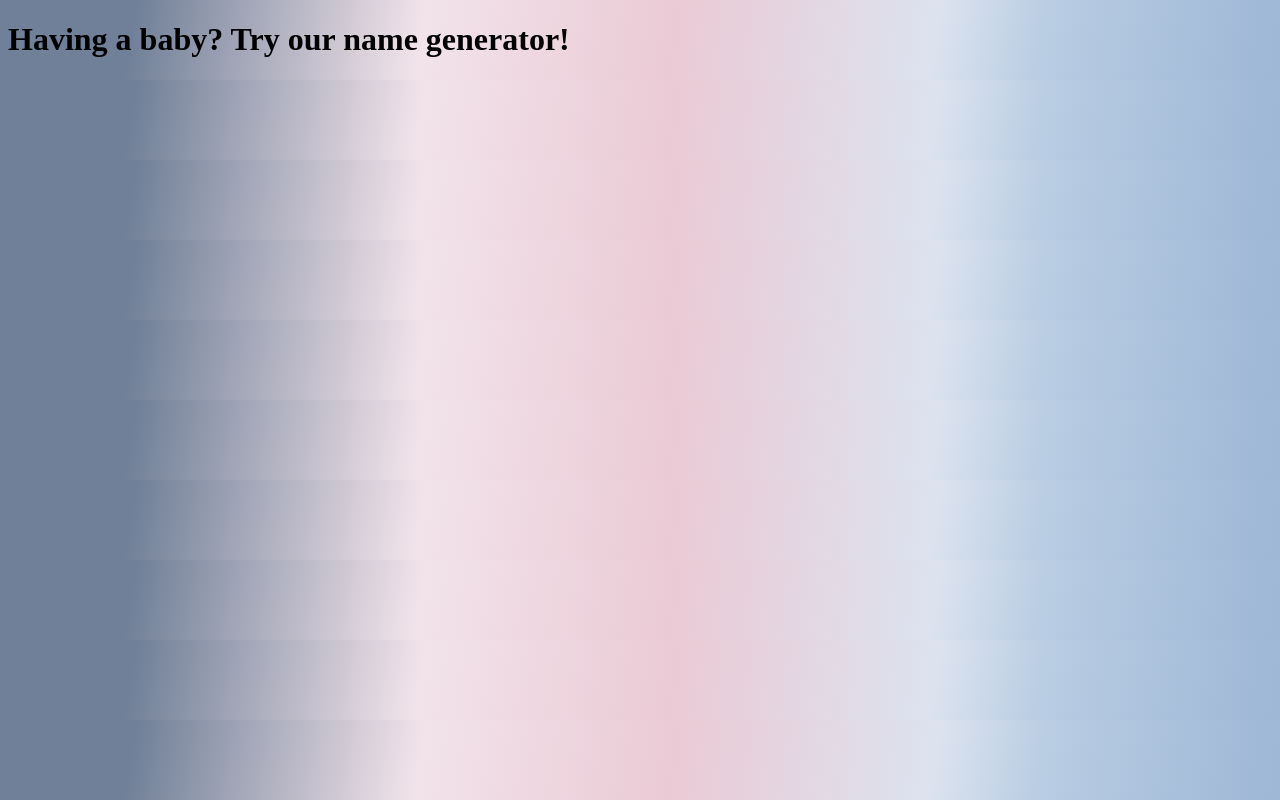
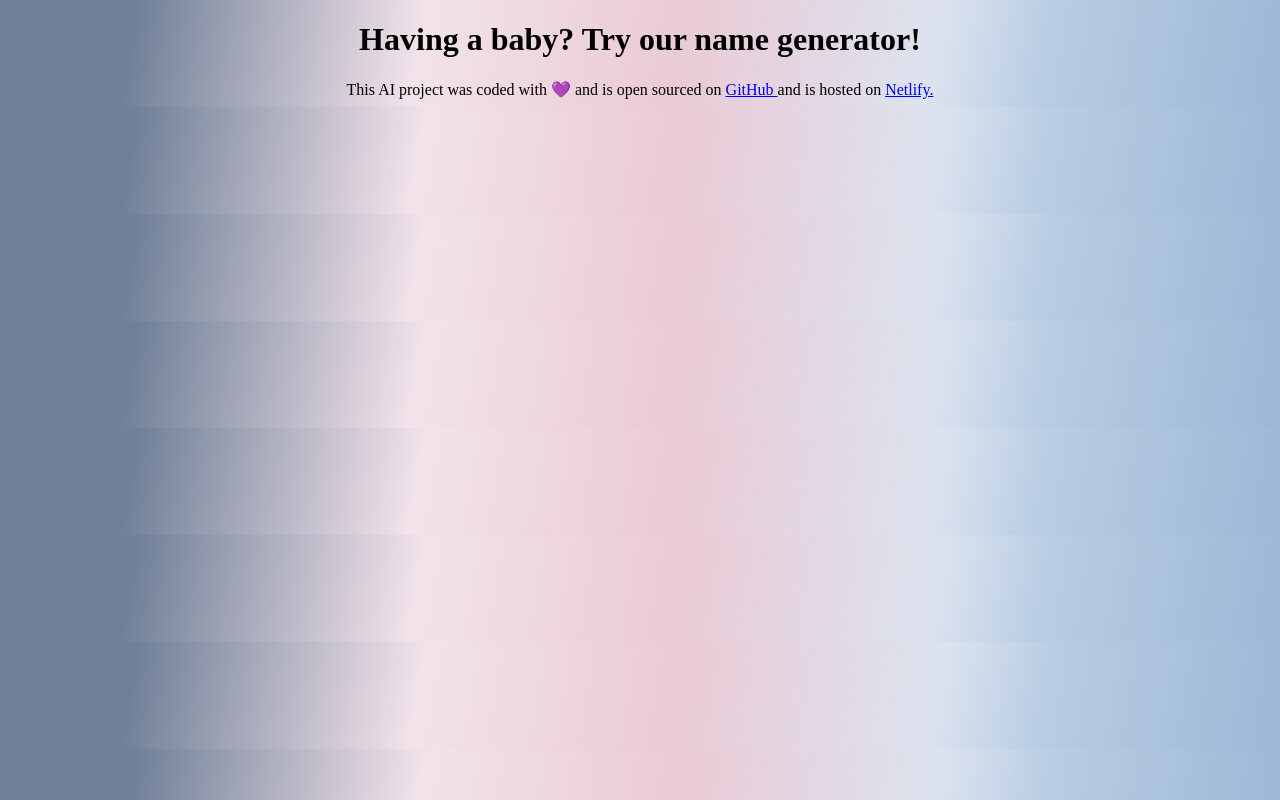
Before and after one commit to erinaviles83/baby-name-generator, a plain HTML site: page index.html in a window 1280 px wide. Drawn offline with Linux system fonts and the light colour scheme.

Commit message:
updated links and css

```diff
--- a/index.html
+++ b/index.html
@@ -9,6 +9,10 @@
 <body>
     <h1>Having a baby? Try our name generator!</h1>
 
+    <footer> This AI project was coded with 💜 and is open sourced on <a href="https://github.com/erinaviles83/baby-name-generator" target="_blank">GitHub </a> and is hosted on <a href="https://regal-trifle-6eeded.netlify.app/" target="_blank">Netlify.</a>
+    </footer>
+
+
     <script src="src/index.js"></script>
 </body>
 </html>
--- a/src/style.css
+++ b/src/style.css
@@ -1,3 +1,5 @@
 body {
-    background: linear-gradient(99.6deg, rgb(112, 128, 152) 10.6%, rgb(242, 227, 234) 32.9%, rgb(234, 202, 213) 52.7%, rgb(220, 227, 239) 72.8%, rgb(185, 205, 227) 81.1%, rgb(154, 180, 212) 102.4%);;
+    background: linear-gradient(99.6deg, rgb(112, 128, 152) 10.6%, rgb(242, 227, 234) 32.9%, rgb(234, 202, 213) 52.7%, rgb(220, 227, 239) 72.8%, rgb(185, 205, 227) 81.1%, rgb(154, 180, 212) 102.4%);
+    text-align: center;
+
 }
```
